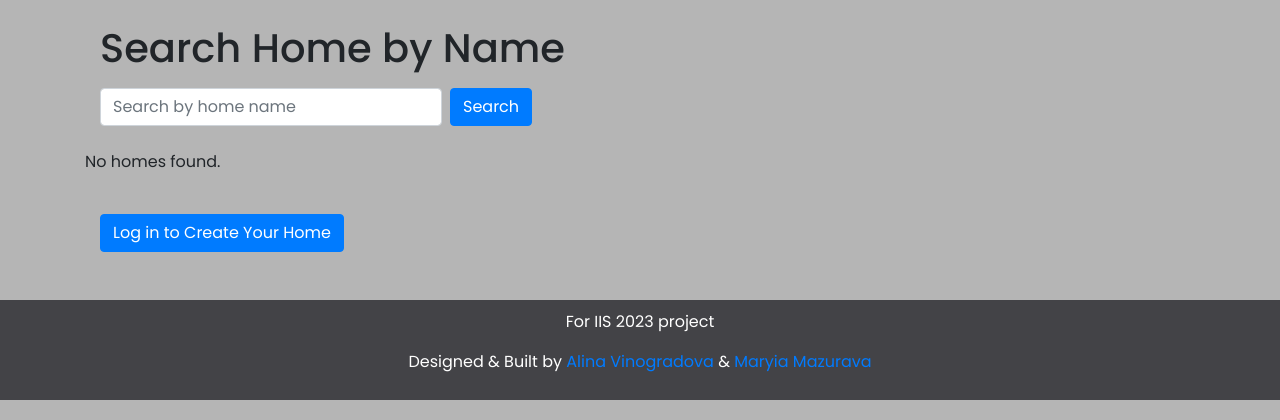
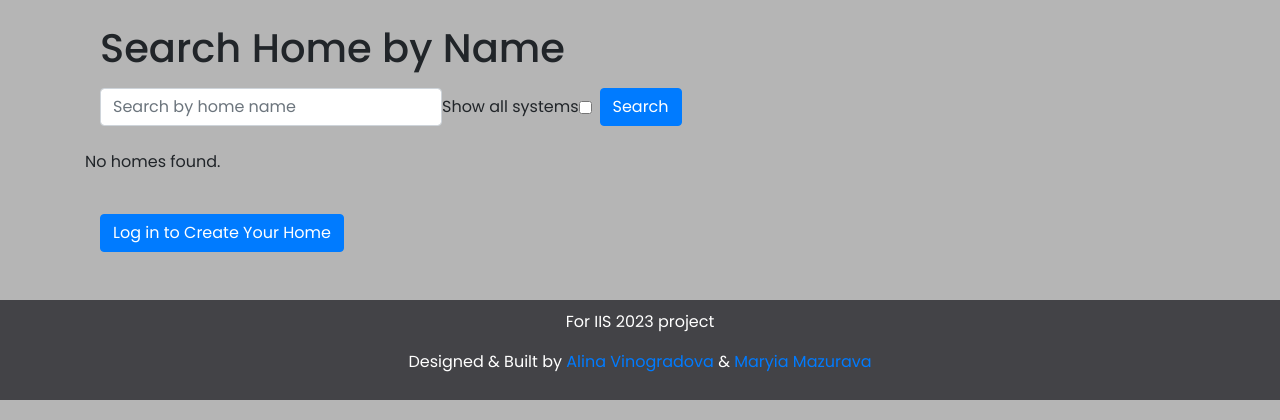
Before and after one commit to jsemaljaa/iis23-iotmanagement, a Django app: page /systems/ in a window 1280 px wide. Shown: the part 56-476 px from the top of the page. Run offline with Django 4.2, Linux system fonts and the light colour scheme; data that the repository does not hold is empty; some libraries are stand-ins or nearby versions.

Commit message:
System sorting

```diff
--- a/iotmanagement/db/templates/systems_list.html
+++ b/iotmanagement/db/templates/systems_list.html
@@ -6,11 +6,22 @@
 
         <!-- Search Form -->
         <div class="mb-4">
-        <form method="get" action="{% url 'systems_list' %}" class="form-inline">
+            <form method="GET" action="{% url 'systems_list' %}" class="form-inline">
                 <div class="form-group">
-                <input type="text" name="q" class="form-control" placeholder="Search by home name" value="{{ query }}">
+                    <input type="text" name="q" class="form-control" placeholder="Search by home name"
+                           value="{{ query }}">
+                    <label>
+                        Show all systems
+                        <input type="checkbox"
+                               name="all_systems"
+                               class="form-control"
+                               placeholder="Search by home name"
+                               value="{{ all_systems }}"
+                               {% if all_systems %}checked{% endif %}>
+                    </label>
                 </div>
                 <button type="submit" class="btn btn-primary ml-2">Search</button>
+                {#                {{ form }}#}
             </form>
         </div>
 
@@ -23,7 +34,7 @@
                             <h5 class="card-title">{{ system.name }}</h5>
                             <p class="card-text">Owner: {{ system.admin.user.username }}</p>
                             <a href="{% url 'system_detail' pk=system.pk %}" class="btn btn-info">Details</a>
-                    {%  if system.admin.user == request.user %}
+                            {% if system.admin.user == request.user %}
 
                                 {% if user.is_authenticated %}
                                     <a href="{% url 'system_edit' pk=system.pk %}" class="btn btn-warning">Edit</a>
--- a/iotmanagement/db/views.py
+++ b/iotmanagement/db/views.py
@@ -6,7 +6,6 @@ from django.contrib.auth.forms import AuthenticationForm
 from django.http import JsonResponse
 from django.shortcuts import render, redirect, get_object_or_404
 
-from . import models
 from .forms import *
 
 
@@ -346,6 +345,7 @@ def system_create(request):
             print(new_system.admin)
             new_system.admin = request.user.userprofile
             new_system.save()
+            models.UserSystems.objects.create(user_id=request.user.id, system_id=new_system.id)
             return redirect('systems_list')
     else:
         form = CreateHomeForm()
@@ -358,16 +358,21 @@ def system_create(request):
 
 
 def systems_list(request):
-    systems = models.System.objects.all()
     request.session['previous_page'] = request.path
     query = request.GET.get('q', '')
+    all_systems = True if 'all_systems' in request.GET else False
+    if all_systems:
+        systems = models.System.objects.all()
+    else:
+        systems = get_systems_for_user(request.user)
+
     if query:
         systems = models.System.objects.filter(name__icontains=query)
-    else:
-        systems = models.System.objects.all()
+
     context = {
         'systems': systems,
-        'query': query
+        'query': query,
+        'all_systems': all_systems,
     }
     return render(request, 'systems_list.html', context)
 
@@ -400,6 +405,11 @@ def get_devices_for_system(system: models.System):
 def get_users_for_system(system: models.System):
     users_ids = models.UserSystems.objects.filter(system_id=system.pk).values('user_id')
     return models.User.objects.filter(pk__in=users_ids)
+
+
+def get_systems_for_user(user: models.User):
+    systems_ids = models.UserSystems.objects.filter(user_id=user.pk).values('system_id')
+    return models.System.objects.filter(pk__in=systems_ids)
 
 
 @login_required
@@ -458,7 +468,8 @@ def accept_invitation(request, notification_id):
     invitation = notification.invitation
     if request.method == 'POST':
         invitation.accept()
-        models.Notification.objects.create(user=invitation.sender, message=f"Your invitation for {invitation.recipient} has been accepted.")
+        models.Notification.objects.create(user=invitation.sender,
+                                           message=f"Your invitation for {invitation.recipient} has been accepted.")
     return redirect('notifications')
 
 
@@ -468,7 +479,8 @@ def decline_invitation(request, notification_id):
     invitation = notification.invitation
     if request.method == 'POST':
         invitation.decline()
-        models.Notification.objects.create(user=invitation.sender, message=f"Your invitation for {invitation.recipient} has been declined.")
+        models.Notification.objects.create(user=invitation.sender,
+                                           message=f"Your invitation for {invitation.recipient} has been declined.")
     return redirect('notifications')
 
 
@@ -497,6 +509,7 @@ def remove_user(request, system_id, user_id):
     all_users = system.systems_from_user.filter(user_id=user_id)
     all_users.delete()
     return redirect('system_edit', pk=system_id)
+
 
 @login_required
 def remove_device(request, system_id, device_id):
```
Also changed, not shown: iotmanagement/db/templates/system_detail.html (+9 -0 lines), 1 other file. Lines whose indentation alone changed are shown as unchanged.
